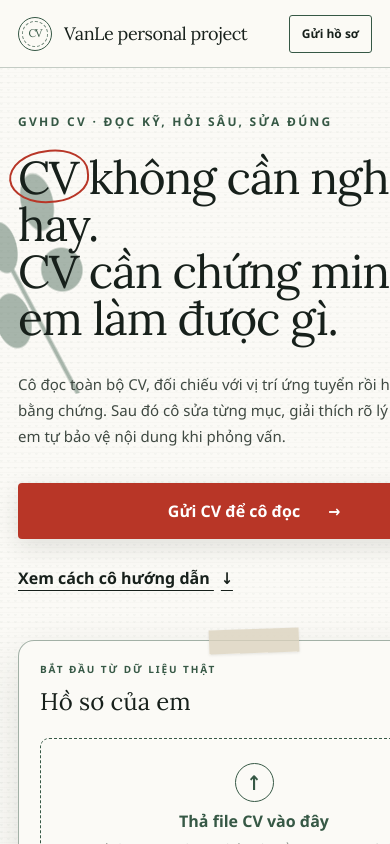
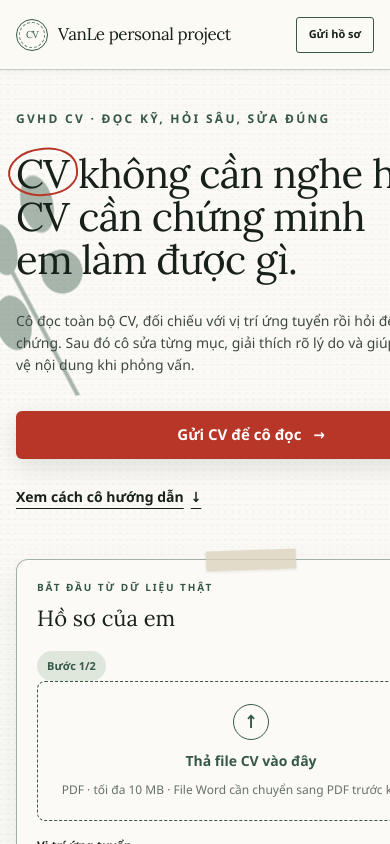
Before and after one commit to vanle1101/ho-tro-bo-sung-cv, a Next.js app: page / in a window 390 px wide. Shown: the top 844 px of the page. Built offline with nearby package versions, Linux system fonts and the light colour scheme.

Commit message:
feat: enhance responsive design for touch and tablet interactions
Co-authored-by: Le Hong Van <190018684+vanle1101@users.noreply.github.com>

```diff
--- a/app/globals.css
+++ b/app/globals.css
@@ -27,6 +27,24 @@ body {
 button, input, textarea { font: inherit; }
 button, a { -webkit-tap-highlight-color: transparent; }
 a { color: inherit; }
+
+/* Touch-friendly interactions */
+@media (hover: none) and (pointer: coarse) {
+  .button {
+    min-height: 48px;
+    padding: 0 24px;
+  }
+  .button:active {
+    transform: scale(0.97);
+  }
+  .text-link {
+    min-height: 44px;
+    padding: 8px 0;
+  }
+  .dropzone:hover { transform: none; }
+  .stage-list article:hover { padding-left: 14px; }
+  .faq-list button:active { opacity: 0.85; }
+}
 
 .paper {
   background-color: var(--paper-light);
@@ -603,46 +621,414 @@ footer > a:last-child { font-size: 12px; font-weight: 700; }
   .question-flow div:nth-child(-n+3) { border-bottom: 1px solid var(--line); }
 }
 
+/* ===== Tablet Optimizations (681px - 980px) ===== */
+@media (min-width: 681px) and (max-width: 980px) {
+  .site-header { height: 72px; padding: 0 24px; gap: 24px; }
+  .brand { font-size: 20px; }
+  .brand-mark { width: 38px; height: 38px; }
+  .nav-cta { padding: 10px 15px; font-size: 13px; }
+
+  .hero { padding: 50px 24px 60px; gap: 50px; }
+  .hero h1 { font-size: 52px; line-height: 1.05; }
+  .hero-lead { font-size: 16px; }
+  .hero-actions { gap: 20px; }
+  .button { min-height: 52px; padding: 0 24px; font-size: 15px; }
+
+  .intake-card { padding: 28px; }
+  .card-heading h2 { font-size: 26px; }
+  .dropzone { min-height: 160px; padding: 20px; }
+  .field input, .field textarea { padding: 14px; font-size: 15px; }
+
+  .principles > div { font-size: 15px; }
+
+  .history-list article { padding: 20px 24px; }
+  .history-actions { gap: 14px; }
+
+  .session-topbar { grid-template-columns: 1fr; gap: 20px; padding: 28px; }
+  .conversation { padding: 28px; max-height: 600px; }
+  .message { gap: 12px; }
+  .message > span { width: 40px; height: 40px; }
+  .message > div { padding: 16px; font-size: 15px; }
+  .answer-box { padding: 24px; }
+  .answer-box textarea { padding: 14px; font-size: 15px; }
+
+  .method-section, .proof-section, .faq-section { padding: 80px 24px; gap: 50px; }
+  .section-intro h2, .proof-heading h2, .faq-section h2, .final-cta h2 { font-size: 44px; }
+
+  .stage-list article { grid-template-columns: 50px 1fr 28px; gap: 16px; padding: 22px 12px; }
+  .stage-list h3 { font-size: 17px; }
+
+  .proof-grid article { padding: 28px; min-height: 200px; }
+  .proof-grid h3 { font-size: 23px; }
+
+  .project-section { padding: 80px 24px; }
+  .project-card { padding: 50px; }
+  .project-card h2 { font-size: 46px; }
+  .question-flow { grid-template-columns: repeat(4, 1fr); }
+  .question-flow div:nth-child(4) { border-right: 0; }
+  .question-flow div:nth-child(-n+4) { border-bottom: 1px solid var(--line); }
+
+  .faq-list button { padding: 20px 8px; font-size: 16px; }
+  .faq-list article p { padding: 0 35px 18px; font-size: 14px; }
+
+  .final-cta { padding: 85px 24px; }
+
+  footer { gap: 24px; padding: 28px 24px; }
+}
+
 @media (max-width: 680px) {
-  .site-header { height: 68px; padding: 0 18px; }
-  .brand { font-size: 18px; }
-  .brand-mark { width: 34px; height: 34px; font-size: 11px; }
-  .nav-cta { padding: 9px 12px; font-size: 12px; }
-  .hero { padding: 45px 18px 55px; gap: 45px; }
-  .hero h1 { font-size: 46px; }
-  .hero-lead { font-size: 15px; }
-  .hero-actions { align-items: stretch; flex-direction: column; gap: 22px; }
-  .button { width: 100%; }
-  .text-link { align-self: flex-start; }
-  .intake-card { padding: 21px; }
-  .principles { grid-template-columns: 1fr; padding: 10px 18px; }
-  .principles > div { min-height: 70px; border-right: 0; border-bottom: 1px solid var(--line); justify-content: flex-start; }
+  html { scroll-padding-top: 70px; }
+
+  .site-header {
+    height: 70px;
+    padding: 0 16px;
+    gap: 12px;
+    box-shadow: 0 2px 8px rgba(0, 0, 0, 0.05);
+  }
+
+  .brand {
+    font-size: 17px;
+    gap: 10px;
+  }
+
+  .brand-mark {
+    width: 32px;
+    height: 32px;
+    font-size: 10px;
+    flex-shrink: 0;
+  }
+
+  .brand-mark::before,
+  .brand-mark::after { inset: 2px; }
+
+  .nav-cta {
+    padding: 8px 12px;
+    font-size: 11px;
+    min-height: 36px;
+    border-radius: 3px;
+  }
+
+  .hero {
+    padding: 40px 16px 50px;
+    gap: 40px;
+  }
+
+  .hero h1 {
+    font-size: 40px;
+    line-height: 1.08;
+    letter-spacing: -0.02em;
+  }
+
+  .hero-lead {
+    font-size: 14px;
+    line-height: 1.6;
+  }
+
+  .hero-actions {
+    align-items: stretch;
+    flex-direction: column;
+    gap: 16px;
+  }
+
+  .button {
+    width: 100%;
+    min-height: 48px;
+    padding: 0 20px;
+    gap: 12px;
+    font-size: 15px;
+    border-radius: 6px;
+  }
+
+  .button:active { transform: scale(0.98); }
+
+  .text-link {
+    align-self: flex-start;
+    font-size: 14px;
+    min-height: 44px;
+    display: inline-flex;
+    align-items: center;
+  }
+
+  .intake-card {
+    padding: 20px;
+    border-radius: 12px;
+    box-shadow: 8px 12px 0 rgba(54, 88, 69, 0.05), 0 12px 32px rgba(31, 47, 38, 0.08);
+  }
+
+  .intake-card::before { height: 20px; top: -10px; }
+
+  .card-heading { flex-direction: column; gap: 16px; }
+  .card-heading h2 { font-size: 22px; margin-bottom: 0; }
+  .step-badge { align-self: flex-start; }
+
+  .dropzone {
+    min-height: 140px;
+    padding: 16px;
+    border-radius: 8px;
+    gap: 10px;
+  }
+
+  .dropzone strong { font-size: 14px; }
+  .dropzone span { font-size: 12px; }
+  .file-icon { width: 36px; height: 36px; font-size: 18px !important; }
+
+  .field { margin-top: 16px; }
+  .field > span { font-size: 12px; margin-bottom: 8px; }
+  .field input, .field textarea {
+    padding: 12px;
+    border-radius: 6px;
+    font-size: 16px;
+  }
+
+  .start-button { margin-top: 16px; }
+  .form-note { font-size: 12px; margin-top: 12px; }
+
+  .principles {
+    grid-template-columns: 1fr;
+    padding: 8px 16px;
+  }
+
+  .principles > div {
+    min-height: 65px;
+    border-right: 0;
+    border-bottom: 1px solid var(--line);
+    justify-content: flex-start;
+    padding: 14px 0;
+    gap: 12px;
+  }
+
   .principles > div:last-child { border: 0; }
-  .session-banner { grid-template-columns: 1fr; padding: 30px 18px; }
-  .session-facts { grid-column: 1; grid-row: auto; margin-top: 22px; flex-wrap: wrap; }
-  .review-session { padding: 35px 18px; }
-  .session-topbar { grid-template-columns: 1fr; gap: 16px; padding: 22px; }
-  .conversation { padding: 20px 14px; }
-  .message { grid-template-columns: 38px minmax(0, 1fr); gap: 10px; }
-  .message > span { width: 36px; height: 36px; font-size: 13px; }
-  .message > div { padding: 14px; font-size: 14px; }
+  .line-icon { width: 36px; height: 36px; font-size: 20px; flex-shrink: 0; }
+
+  .session-banner {
+    grid-template-columns: 1fr;
+    padding: 24px 16px;
+    border-radius: 8px;
+  }
+
+  .session-facts {
+    grid-column: 1;
+    grid-row: auto;
+    margin-top: 18px;
+    flex-wrap: wrap;
+    gap: 12px;
+  }
+
+  .review-session {
+    padding: 28px 16px;
+  }
+
+  .session-topbar {
+    grid-template-columns: 1fr;
+    gap: 14px;
+    padding: 18px;
+    border-radius: 8px 8px 0 0;
+  }
+
+  .session-topbar > div:first-child { padding-left: 18px; }
+  .session-topbar h2 { font-size: 18px; }
+
+  .conversation {
+    padding: 16px 12px;
+    max-height: 500px;
+    border-radius: 0;
+    border-left: 0;
+    border-right: 0;
+  }
+
+  .message {
+    grid-template-columns: 36px minmax(0, 1fr);
+    gap: 8px;
+    margin-bottom: 18px;
+  }
+
+  .message > span {
+    width: 36px;
+    height: 36px;
+    font-size: 12px;
+    flex-shrink: 0;
+  }
+
+  .message > div {
+    padding: 12px;
+    font-size: 14px;
+    line-height: 1.5;
+    border-radius: 4px 12px 12px 12px;
+  }
+
   .message.user { margin-left: 0; }
-  .answer-box { padding: 20px 16px; }
-  .answer-box > div:last-child { align-items: stretch; flex-direction: column-reverse; }
-  .answer-box .button { width: 100%; }
-  .method-section, .proof-section, .faq-section { padding: 75px 18px; gap: 45px; }
+  .message.user > div { border-radius: 12px 4px 12px 12px; }
+
+  .loading-message > div { font-size: 13px; }
+
+  .answer-box {
+    padding: 16px;
+    border-radius: 0 0 8px 8px;
+    border: 0;
+    border-top: 1px solid var(--line);
+    background: var(--paper-light);
+  }
+
+  .answer-box label { font-size: 12px; margin-bottom: 8px; }
+
+  .answer-box textarea {
+    padding: 12px;
+    border-radius: 6px;
+    font-size: 16px;
+    line-height: 1.4;
+    rows: 4;
+  }
+
+  .answer-box > div:last-child {
+    align-items: stretch;
+    flex-direction: column-reverse;
+    gap: 12px;
+  }
+
+  .answer-box .button {
+    width: 100%;
+    min-height: 44px;
+  }
+
+  .answer-box .text-link {
+    width: 100%;
+    justify-content: center;
+  }
+
+  .method-section, .proof-section, .faq-section {
+    padding: 60px 16px;
+    gap: 40px;
+  }
+
+  .section-intro { padding: 0; }
+  .section-intro h2, .proof-heading h2, .faq-section h2, .final-cta h2 {
+    font-size: 32px;
+    line-height: 1.1;
+  }
+
+  .section-intro > p:not(.eyebrow),
+  .proof-heading > p:not(.eyebrow),
+  .faq-lead { font-size: 14px; }
+
+  .margin-note {
+    margin-top: 24px;
+    padding: 8px 0 8px 14px;
+    font-size: 13px;
+  }
+
   .proof-grid { grid-template-columns: 1fr; }
-  .proof-grid article { min-height: 0; }
-  .project-section { padding: 60px 18px; }
+  .proof-grid article {
+    padding: 20px;
+    min-height: auto;
+    border: 1px solid var(--line);
+    border-radius: 8px;
+    margin-bottom: 12px;
+    background: white;
+  }
+
+  .proof-grid article:last-child { margin-bottom: 0; }
+  .proof-grid span { font-size: 14px; }
+  .proof-grid h3 { font-size: 18px; margin: 12px 0 8px; }
+  .proof-grid p { font-size: 13px; }
+
+  .stage-list article {
+    grid-template-columns: 40px 1fr 24px;
+    gap: 12px;
+    padding: 18px 10px;
+  }
+
+  .stage-list h3 { font-size: 16px; }
+  .stage-list p { font-size: 13px; }
+
+  .project-section {
+    padding: 50px 16px;
+  }
+
+  .project-card {
+    padding: 24px;
+    border-radius: 8px;
+    box-shadow: 10px 10px 0 rgba(0, 0, 0, 0.08);
+  }
+
   .project-card::before { display: none; }
-  .question-flow { grid-template-columns: 1fr 1fr; }
-  .question-flow div { border-bottom: 1px solid var(--line); }
-  .question-flow div:nth-child(2n) { border-right: 0; }
-  .question-flow div:nth-last-child(-n+2) { border-bottom: 0; }
-  .final-cta { padding: 75px 18px; }
+
+  .project-card h2 {
+    font-size: 28px;
+    line-height: 1.15;
+  }
+
+  .question-flow {
+    grid-template-columns: 1fr 1fr;
+    gap: 0;
+  }
+
+  .question-flow div {
+    border: 1px solid var(--line);
+    border-right: 0;
+    border-bottom: 0;
+    padding: 16px 8px;
+    font-size: 11px;
+  }
+
+  .question-flow div:nth-child(odd) { border-right: 1px solid var(--line); }
+  .question-flow div:nth-child(n+3) { border-bottom: 1px solid var(--line); }
+
+  .faq-list button {
+    padding: 16px 8px;
+    font-size: 14px;
+    min-height: 44px;
+  }
+
+  .faq-list article p {
+    padding: 0 24px 16px 8px;
+    font-size: 13px;
+    line-height: 1.5;
+  }
+
+  .final-cta {
+    padding: 60px 16px;
+  }
+
+  .final-cta p:not(.eyebrow) { font-size: 14px; }
   .final-cta .hand-note { display: none; }
-  footer { flex-direction: column; align-items: flex-start; gap: 18px; padding: 30px 18px; }
-  footer p { margin: 0; }
+
+  .history-section { padding: 50px 16px; }
+  .history-heading h2 { font-size: 28px; }
+  .history-heading p { font-size: 14px; }
+
+  .history-list { gap: 12px; }
+  .history-list article {
+    padding: 16px;
+    flex-direction: column;
+    align-items: flex-start;
+  }
+
+  .history-info { width: 100%; }
+  .history-info strong { font-size: 14px; }
+  .history-info span { font-size: 12px; }
+
+  .history-actions {
+    width: 100%;
+    gap: 10px;
+  }
+
+  .history-actions .button {
+    flex: 1;
+    min-height: 40px;
+    padding: 0 12px;
+    font-size: 12px;
+  }
+
+  .history-delete { font-size: 12px; }
+
+  footer {
+    flex-direction: column;
+    align-items: flex-start;
+    gap: 12px;
+    padding: 24px 16px;
+  }
+
+  footer p { margin: 0; font-size: 12px; }
 }
 
 /* ===== Hiệu ứng load trang & chuyển trang ===== */
```
